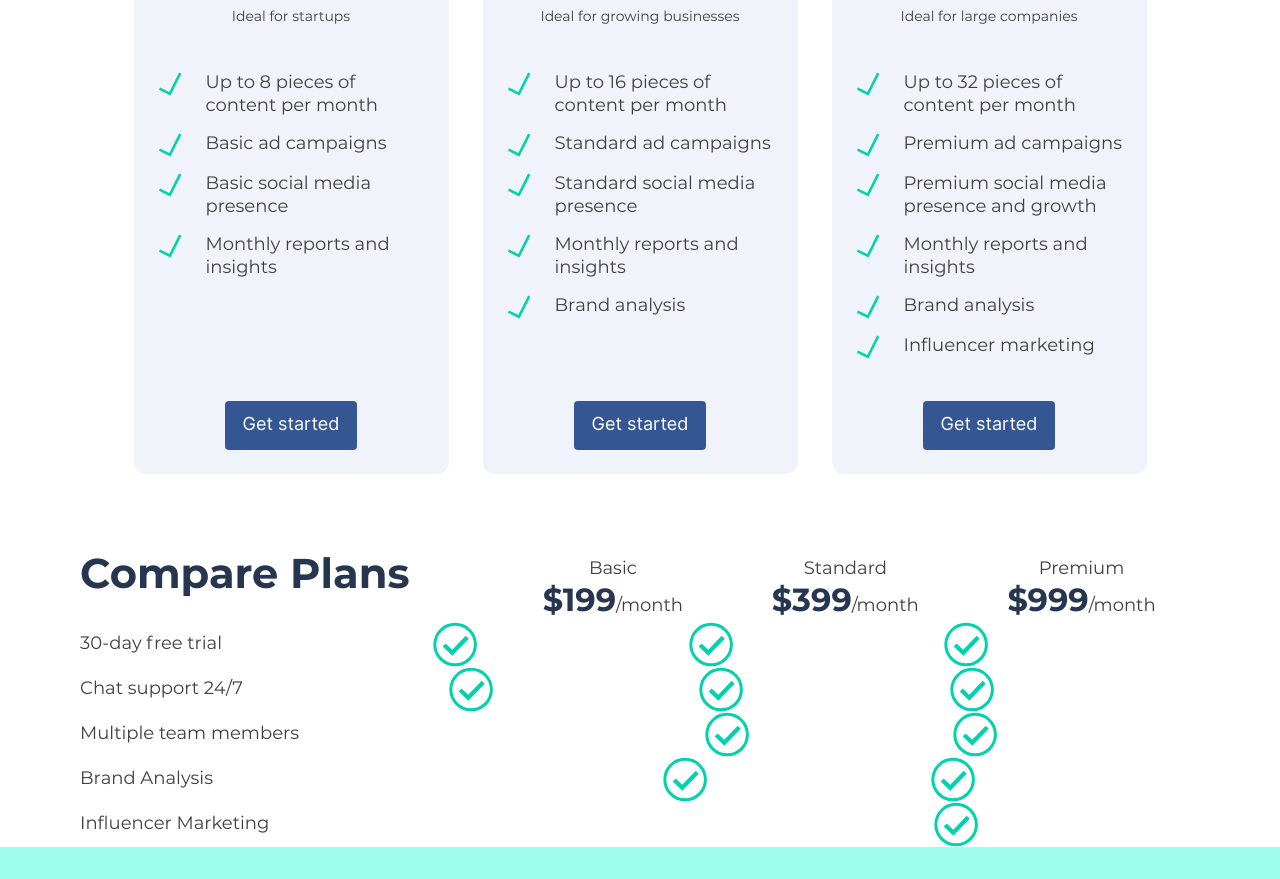
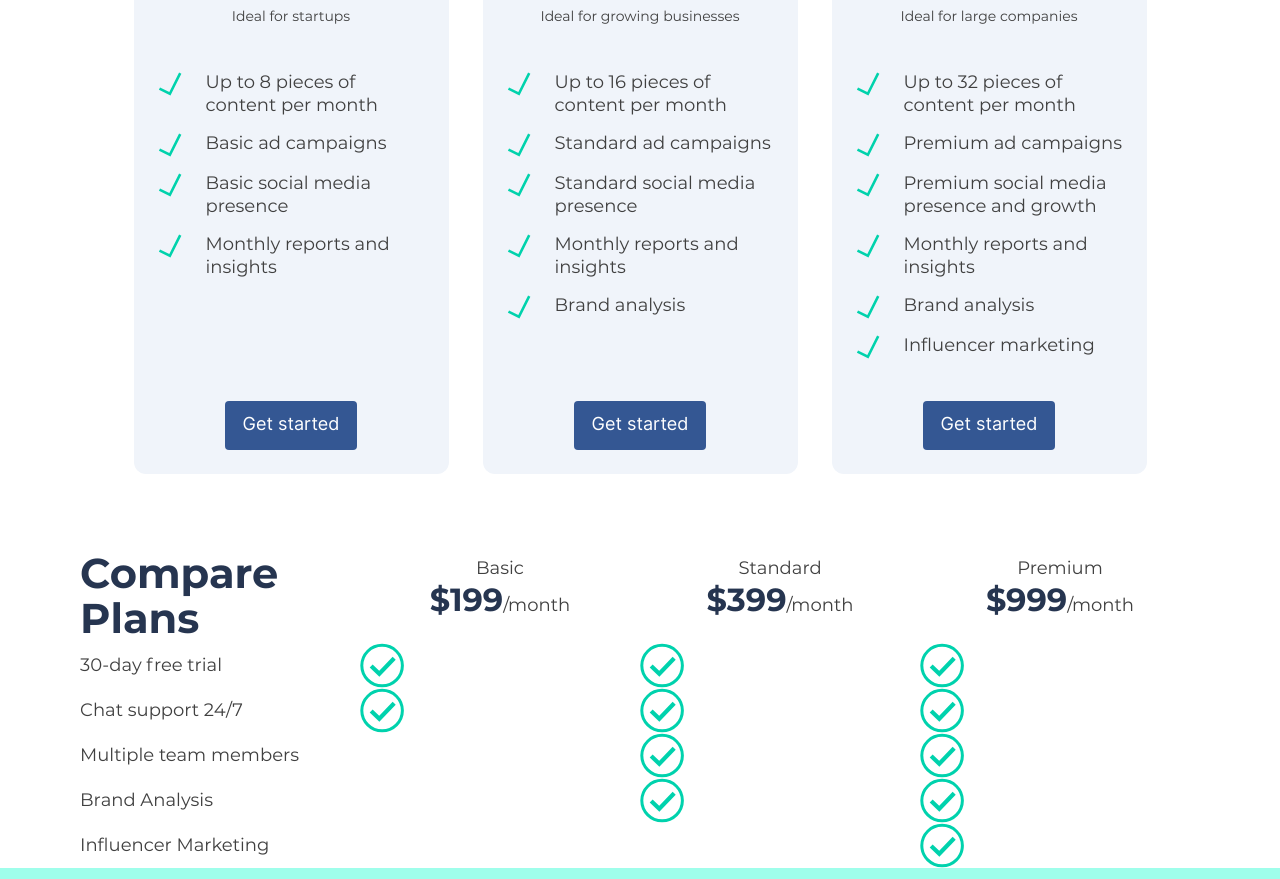
Before and after one commit to ElBrewster/brandy, a website built with Vite: page pricing.html in a window 1280 px wide. Shown: the part 421-1300 px from the top of the page. Built offline with nearby package versions, Linux system fonts and the light colour scheme; some packages are replaced by stand-ins of ours; files whose address does not match are found by name.

Commit message:
Fix grid repeat function in table component file

```diff
--- a/src/sass/components/_table.scss
+++ b/src/sass/components/_table.scss
@@ -53,7 +53,7 @@
         align-items: center;
         display: grid;
         font-family: $table-font-family;
-        grid-template-columns: repeat(4, auto);
+        grid-template-columns: repeat(4, 1fr);
         line-height: $body-line-height;
 
         &-cell {
@@ -71,7 +71,7 @@
 .table-grid-head {
     display: grid;
     font-family: $table-font-family;
-    grid-template-columns: repeat(4, auto);
+    grid-template-columns: repeat(4, 1fr);
     line-height: $body-line-height;
 
     &-cell {
```
